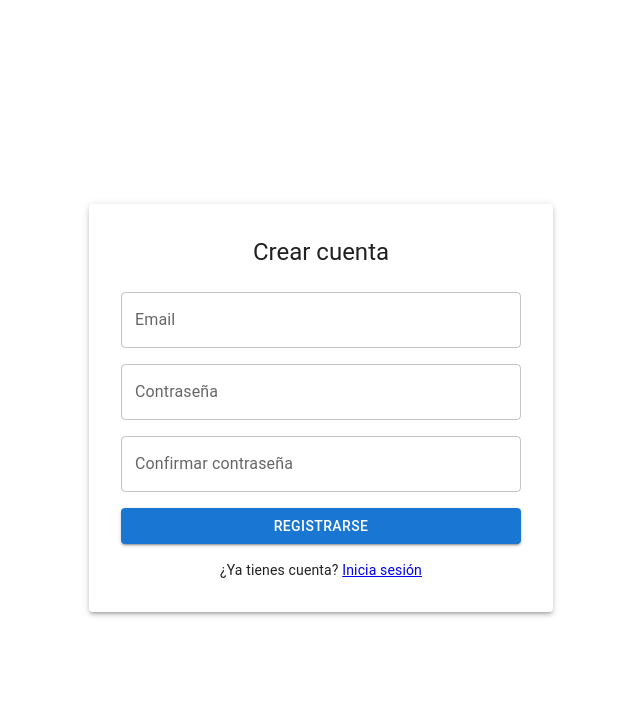
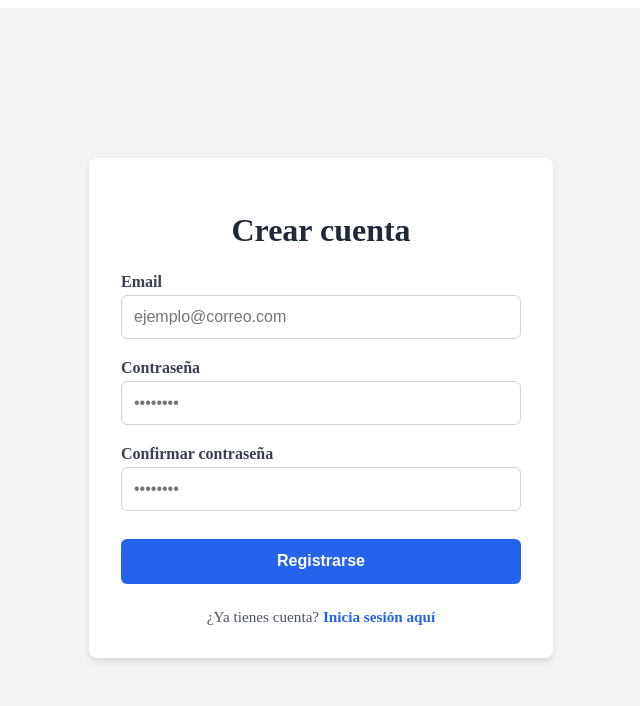
Before and after one commit to Javiz26/Practica-Guiada-2-AE-Cines-PSE-Javier-Zamarron-Mateo-Rodrigo-Piquero-Esteban, a React (Vite) app in the folder cliente/: page / in a window 1280 px wide. Shown: the top 706 px of the page, without its empty margins (319-959 px from the left). Built offline with nearby package versions, Linux system fonts and the light colour scheme.

Commit message:
Register frontend

```diff
--- a/cliente/src/components/Register.tsx
+++ b/cliente/src/components/Register.tsx
@@ -1,8 +1,5 @@
 import { useState } from 'react'
 import { useNavigate, Link } from 'react-router-dom'
-import {
-  Box, Button, TextField, Typography, Alert, Paper
-} from '@mui/material'
 import api from '../middleware/api'
 
 function Register() {
@@ -11,75 +8,117 @@ function Register() {
   const [email, setEmail] = useState('')
   const [password, setPassword] = useState('')
   const [confirmPassword, setConfirmPassword] = useState('')
-  const [error, setError] = useState('')
+  const [error, setError] = useState<string | null>(null)
+  const [loading, setLoading] = useState(false)
 
   const handleSubmit = async (e: React.FormEvent) => {
     e.preventDefault()
-    setError('')
+    setError(null)
+    setLoading(true)
 
     // Validaciones antes de llamar a la API
     if (!email || !password || !confirmPassword) {
       setError('Todos los campos son obligatorios')
+      setLoading(false)
       return
     }
     if (password !== confirmPassword) {
       setError('Las contraseñas no coinciden')
+      setLoading(false)
       return
     }
     if (password.length < 6) {
       setError('La contraseña debe tener al menos 6 caracteres')
+      setLoading(false)
       return
     }
 
     try {
       await api.post('/auth/register', { email, password })
-      navigate('/login') // redirige al login tras registrarse
-    } catch (error: any) {
-      // Mostramos el mensaje de error que devuelve el backend
-      setError(error.response?.data?.error || 'Error al registrarse')
+      navigate('/login')
+    } catch (err: any) {
+      setError(err.response?.data?.error || 'Error al registrarse')
+    } finally {
+      setLoading(false)
     }
   }
 
   return (
-    <Box display="flex" justifyContent="center" alignItems="center" minHeight="100vh">
-      <Paper elevation={3} sx={{ p: 4, width: 400 }}>
-        <Typography variant="h5" mb={3} textAlign="center">
-          Crear cuenta
-        </Typography>
+    <>
+      {/* Si hay error, mostramos esta cajita roja */}
+      {error && (
+        <div style={{ backgroundColor: '#fee2e2', color: '#991b1b', padding: '0.75rem', borderRadius: '4px', marginBottom: '1rem', textAlign: 'center', fontWeight: 'bold' }}>
+          {error}
+        </div>
+      )}
 
-        {error && <Alert severity="error" sx={{ mb: 2 }}>{error}</Alert>}
-
-        <Box component="form" onSubmit={handleSubmit} display="flex" flexDirection="column" gap={2}>
-          <TextField
-            label="Email"
+      <form onSubmit={handleSubmit} style={{ display: 'flex', flexDirection: 'column', gap: '1.2rem' }}>
+        <div style={{ display: 'flex', flexDirection: 'column', gap: '0.3rem' }}>
+          <label htmlFor="email" style={{ fontWeight: 'bold', color: '#374151' }}>Email</label>
+          <input
+            id="email"
             type="email"
             value={email}
             onChange={(e) => setEmail(e.target.value)}
-            fullWidth
+            required
+            placeholder="ejemplo@correo.com"
+            style={{ padding: '0.75rem', borderRadius: '6px', border: '1px solid #d1d5db', fontSize: '1rem' }}
           />
-          <TextField
-            label="Contraseña"
+        </div>
+
+        <div style={{ display: 'flex', flexDirection: 'column', gap: '0.3rem' }}>
+          <label htmlFor="password" style={{ fontWeight: 'bold', color: '#374151' }}>Contraseña</label>
+          <input
+            id="password"
             type="password"
             value={password}
             onChange={(e) => setPassword(e.target.value)}
-            fullWidth
+            required
+            placeholder="••••••••"
+            style={{ padding: '0.75rem', borderRadius: '6px', border: '1px solid #d1d5db', fontSize: '1rem' }}
           />
-          <TextField
-            label="Confirmar contraseña"
+        </div>
+
+        <div style={{ display: 'flex', flexDirection: 'column', gap: '0.3rem' }}>
+          <label htmlFor="confirmPassword" style={{ fontWeight: 'bold', color: '#374151' }}>Confirmar contraseña</label>
+          <input
+            id="confirmPassword"
             type="password"
             value={confirmPassword}
             onChange={(e) => setConfirmPassword(e.target.value)}
-            fullWidth
+            required
+            placeholder="••••••••"
+            style={{ padding: '0.75rem', borderRadius: '6px', border: '1px solid #d1d5db', fontSize: '1rem' }}
           />
-          <Button type="submit" variant="contained" fullWidth>
-            Registrarse
-          </Button>
-          <Typography textAlign="center" variant="body2">
-            ¿Ya tienes cuenta? <Link to="/login">Inicia sesión</Link>
-          </Typography>
-        </Box>
-      </Paper>
-    </Box>
+        </div>
+
+        <button
+          type="submit"
+          disabled={loading}
+          style={{
+            padding: '0.85rem',
+            marginTop: '0.5rem',
+            backgroundColor: loading ? '#9ca3af' : '#2563eb',
+            color: 'white',
+            border: 'none',
+            borderRadius: '6px',
+            fontWeight: 'bold',
+            fontSize: '1rem',
+            cursor: loading ? 'not-allowed' : 'pointer',
+            transition: 'background-color 0.2s ease'
+          }}
+        >
+          {loading ? 'Creando cuenta...' : 'Registrarse'}
+        </button>
+      </form>
+
+      <div style={{ textAlign: 'center', marginTop: '1.5rem', fontSize: '0.95rem', color: '#4b5563' }}>
+        ¿Ya tienes cuenta?{' '}
+        <Link to="/login" style={{ color: '#2563eb', textDecoration: 'none', fontWeight: 'bold' }}>
+          Inicia sesión aquí
+        </Link>
+      </div>
+    </>
   )
 }
 
--- a/cliente/src/pages/RegisterPage.tsx
+++ b/cliente/src/pages/RegisterPage.tsx
@@ -1,7 +1,12 @@
 import Register from '../components/Register'
 
-function RegisterPage() {
-  return <Register />
+export default function RegisterPage() {
+  return (
+    <div style={{ minHeight: '100vh', display: 'flex', alignItems: 'center', justifyContent: 'center', backgroundColor: '#f3f4f6' }}>
+      <div style={{ width: '100%', maxWidth: '400px', padding: '2rem', backgroundColor: 'white', borderRadius: '8px', boxShadow: '0 4px 6px rgba(0,0,0,0.1)' }}>
+        <h1 style={{ textAlign: 'center', marginBottom: '1.5rem', color: '#1f2937' }}>Crear cuenta</h1>
+        <Register />
+      </div>
+    </div>
+  )
 }
-
-export default RegisterPage
```
